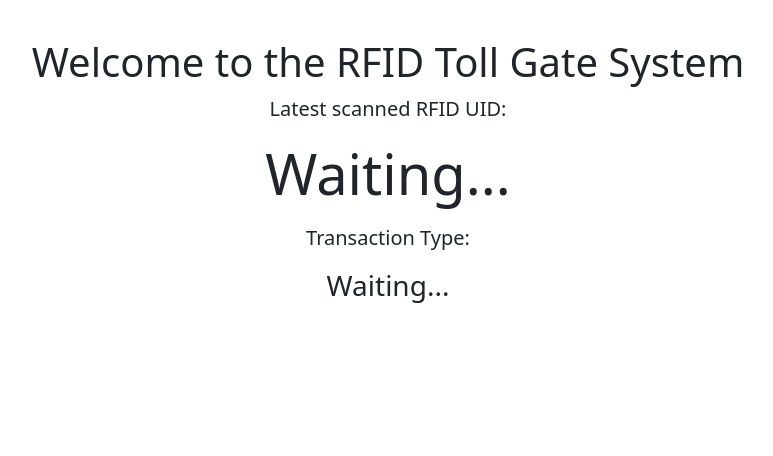
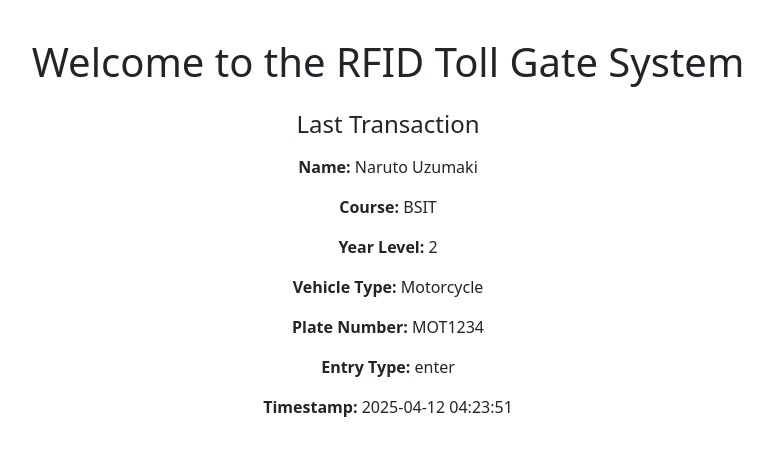
Before and after one commit to KennyNeutron/RFID_Toll_Gate, a Flask app: page / in a window 1280 px wide. Shown: the part 56-512 px from the top of the page, without its empty margins (252-1025 px from the left). Run offline with Flask 3, Linux system fonts and the light colour scheme; data comes from the database, SQL or seed files in the repository; both versions use the stored data as it was after the commit.

Commit message:
changed the home display to now just fetch the latest data in the DB instead of in serial

```diff
--- a/main.py
+++ b/main.py
@@ -165,6 +165,36 @@ def delete_logs(date):
         print(f"[ERROR] Failed to delete logs for {date}: {e}")
     return redirect('/logs?date=' + date)
 
+@app.route('/latest_transaction')
+def latest_transaction():
+    try:
+        conn = sqlite3.connect('rfid_gate.db')
+        c = conn.cursor()
+        c.execute('''
+            SELECT name, course, year_level, vehicle_type, plate_number,
+                   timestamp, entry_type
+            FROM logs
+            ORDER BY timestamp DESC
+            LIMIT 1
+        ''')
+        row = c.fetchone()
+        conn.close()
+
+        if row:
+            return jsonify({
+                "name": row[0],
+                "course": row[1],
+                "year_level": row[2],
+                "vehicle_type": row[3],
+                "plate_number": row[4],
+                "timestamp": row[5],
+                "entry_type": row[6]
+            })
+        else:
+            return jsonify({"status": "no_logs"})
+    except Exception as e:
+        print("[ERROR] latest_transaction:", e)
+        return jsonify({"status": "error"})
 
 if __name__ == '__main__':
     app.run(debug=True, host='0.0.0.0', port=5000)
--- a/static/scripts.js
+++ b/static/scripts.js
@@ -1,16 +1,30 @@
-function fetchUID() {
-    fetch('/uid')
-      .then(response => response.json())
-      .then(data => {
-        console.log("[DATA]", data);  // For debugging
-        document.getElementById('rfid').textContent = data.rfid || "Waiting...";
-        document.getElementById('transaction').textContent = data.transaction_type || "Waiting...";
-      })
-      .catch(() => {
-        document.getElementById('rfid').textContent = "Error";
-        document.getElementById('transaction').textContent = "Error";
-      });
-  }
+function fetchLatestTransaction() {
+  fetch('/latest_transaction')
+    .then(res => res.json())
+    .then(data => {
+      if (data.status === "no_logs") {
+        document.getElementById("latest-transaction").innerHTML =
+          "<p>No transactions yet.</p>";
+      } else if (data.status === "error") {
+        document.getElementById("latest-transaction").innerHTML =
+          "<p>Error fetching latest transaction.</p>";
+      } else {
+        document.getElementById("name").textContent = data.name;
+        document.getElementById("course").textContent = data.course;
+        document.getElementById("year_level").textContent = data.year_level;
+        document.getElementById("vehicle_type").textContent = data.vehicle_type;
+        document.getElementById("plate_number").textContent = data.plate_number;
+        document.getElementById("entry_type").textContent = data.entry_type;
+        document.getElementById("timestamp").textContent = data.timestamp;
+      }
+    })
+    .catch(err => {
+      console.error("Fetch error:", err);
+      document.getElementById("latest-transaction").innerHTML =
+        "<p>Error loading data.</p>";
+    });
+}
 
-  setInterval(fetchUID, 1000);
-  fetchUID(); // Run on page load
+// Refresh every second
+setInterval(fetchLatestTransaction, 1000);
+fetchLatestTransaction(); // initial call
--- a/templates/index.html
+++ b/templates/index.html
@@ -3,12 +3,18 @@
 {% block content %}
   <div class="text-center">
     <h1 class="mt-4">Welcome to the RFID Toll Gate System</h1>
-    <p class="lead">Latest scanned RFID UID:</p>
-    <h2 class="display-4" id="rfid">Loading...</h2>
-    <p class="lead mt-3">Transaction Type:</p>
-    <h3 id="transaction">Loading...</h3>
+    <h4 class="mt-4">Last Transaction</h4>
+
+    <div id="latest-transaction" class="mt-3">
+      <p><strong>Name:</strong> <span id="name">Loading...</span></p>
+      <p><strong>Course:</strong> <span id="course">Loading...</span></p>
+      <p><strong>Year Level:</strong> <span id="year_level">Loading...</span></p>
+      <p><strong>Vehicle Type:</strong> <span id="vehicle_type">Loading...</span></p>
+      <p><strong>Plate Number:</strong> <span id="plate_number">Loading...</span></p>
+      <p><strong>Entry Type:</strong> <span id="entry_type">Loading...</span></p>
+      <p><strong>Timestamp:</strong> <span id="timestamp">Loading...</span></p>
+    </div>
   </div>
 
   <script src="{{ url_for('static', filename='scripts.js') }}"></script>
-
 {% endblock %}
```
Also changed, not shown: rfid_gate.db.
